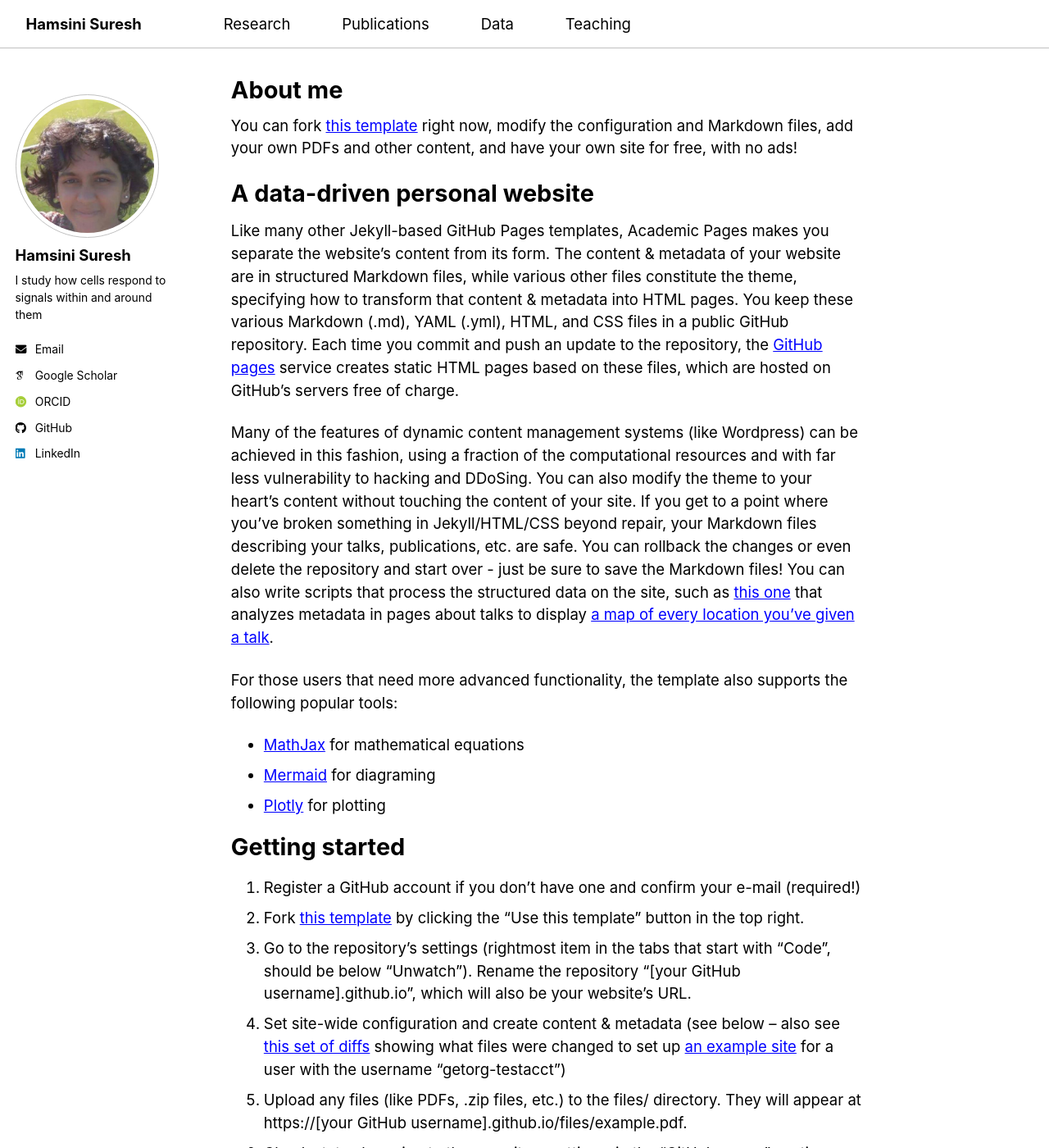
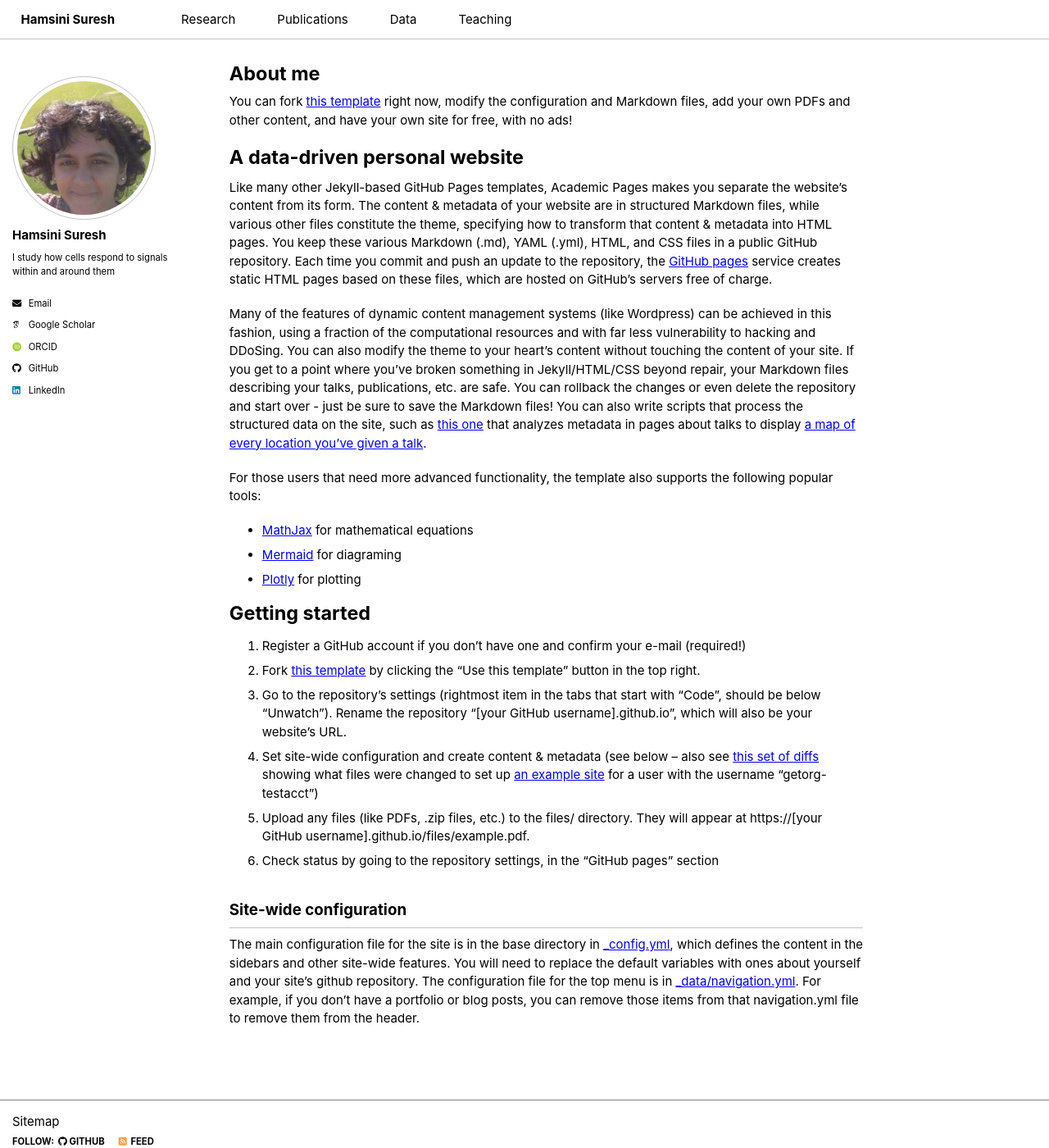
Before and after one commit to hamsinisuresh/hamsinisuresh.github.io, a Jekyll site: the page built from _pages/about.md, in a window 1280 px wide and 1400 px high. Shown: the whole window at 82% size. Built offline with Jekyll 4.4.1, drawn with Linux system fonts in a browser that asks for light colours; some web fonts are replaced; a script bundle is joined from its source files by our own code; library files that are not in the unit come from our copies.

Commit message:
Update main.scss

```diff
--- a/assets/css/main.scss
+++ b/assets/css/main.scss
@@ -156,7 +156,7 @@
 ================================ */
 
 html {
-  font-size: 18.5px !important;  /* default is usually 16px */
+  font-size: 15px !important;  /* default is usually 16px */
 }
 
 body {
```
